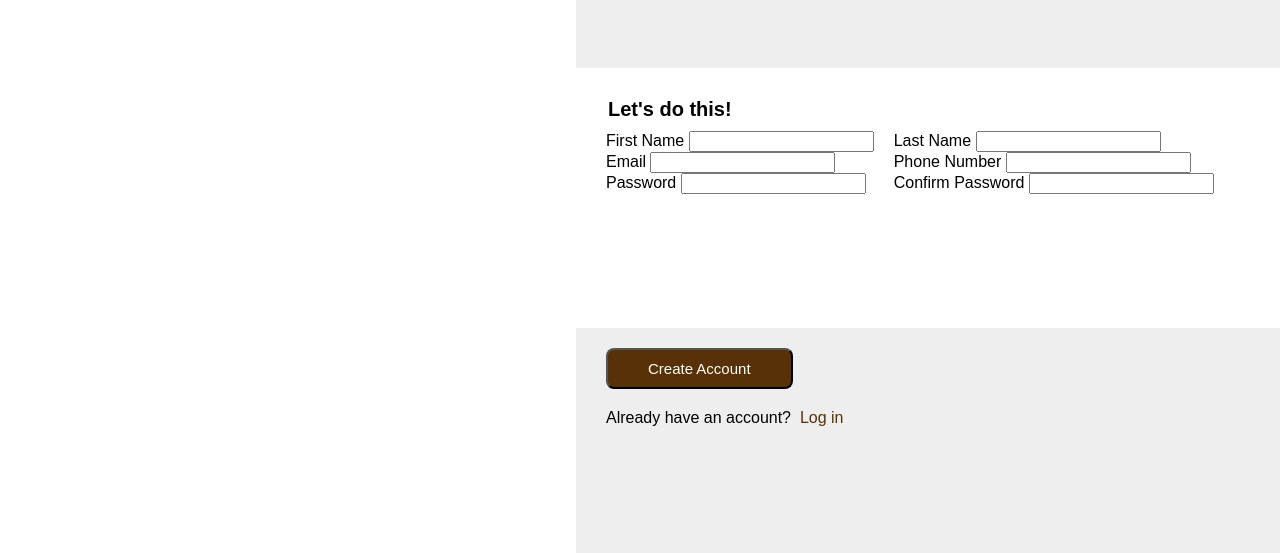
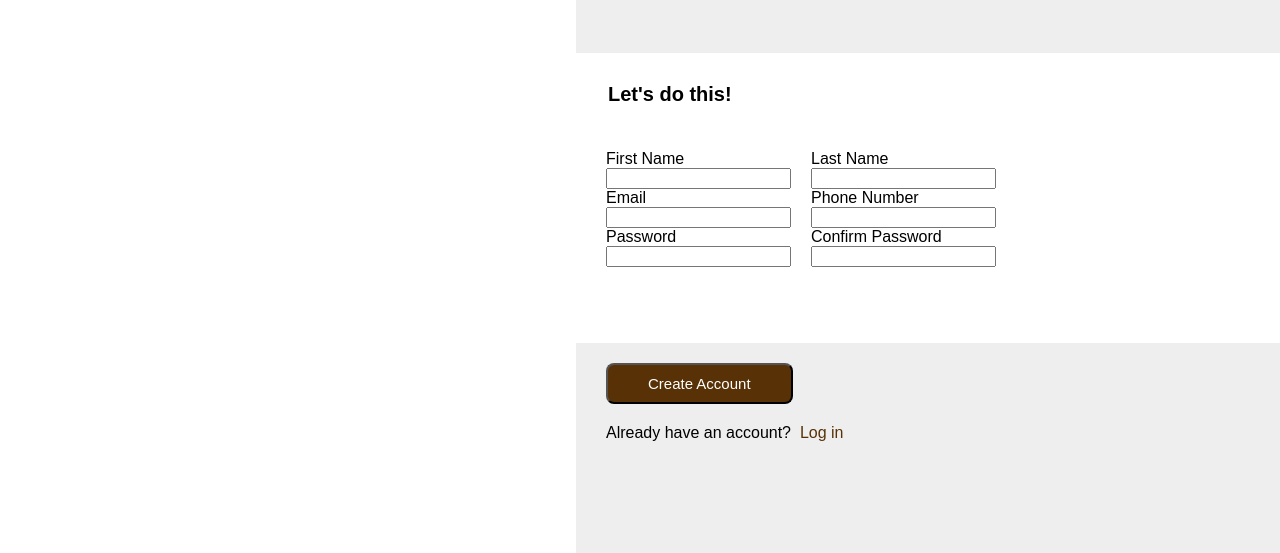
Before and after one commit to Lucoria1/Sign-Up-Form, a plain HTML site: page index.html in a window 1280 px wide. Shown: the part 247-800 px from the top of the page. Drawn offline with Linux system fonts and the light colour scheme; a web font is replaced by a local one.

Commit message:
aligned the input fields when expanding browser

```diff
--- a/index.html
+++ b/index.html
@@ -37,32 +37,20 @@
                     <legend>Let's do this!</legend>
                     <div class="formWhole">
                         <div class="formLeft">
-                            <div>
                                 <label for="first_name">First Name</label>
                                 <input type="text" name="first_name" id="first_name">
-                            </div>
-                            <div>
                                 <label for="email">Email</label>
                                 <input type="email" name="email" id="email">
-                            </div>
-                            <div>
                                 <label for="password">Password</label>
                                 <input type="password" name="password" id="password">
-                            </div>
                         </div>
                         <div class="formRight">
-                            <div>
                                 <label for="last_name">Last Name</label>
                                 <input type="text" name="last_name" id="last_name">
-                            </div>
-                            <div>
                                 <label for="number">Phone Number</label>
                                 <input type="tel" name="number" id="number">
-                            </div>
-                            <div>
                                 <label for="con_pass">Confirm Password</label>
                                 <input type="password" name="con_pass" id="con_pass">
-                            </div>
                         </div>
                     </div>
                 </form>
--- a/stylesheet.css
+++ b/stylesheet.css
@@ -124,6 +124,7 @@ form{
     margin-left: 30px;
     margin-right: 30px;
     margin-bottom: 0px;
+    flex-grow: 1;
 }
 
 
@@ -138,13 +139,12 @@ form{
 .formLeft, .formRight{
     display: flex;
     flex-direction: column;
-    justify-content: space-evenly;
+    justify-content: center;
 }
 
 legend{
     font-size: 20px;
     font-weight: bold;
-    margin-bottom: 10px;
 }
 
 h6{
```
